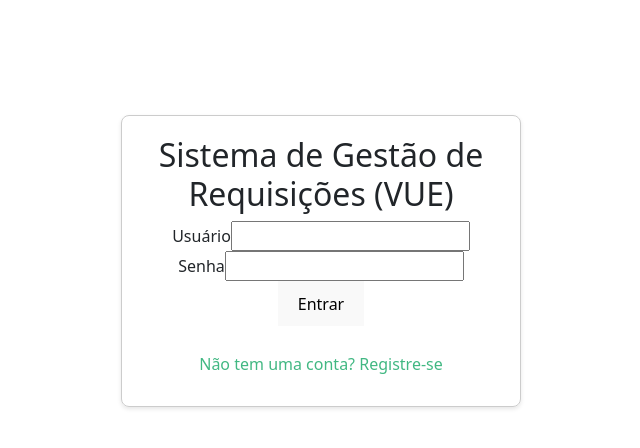
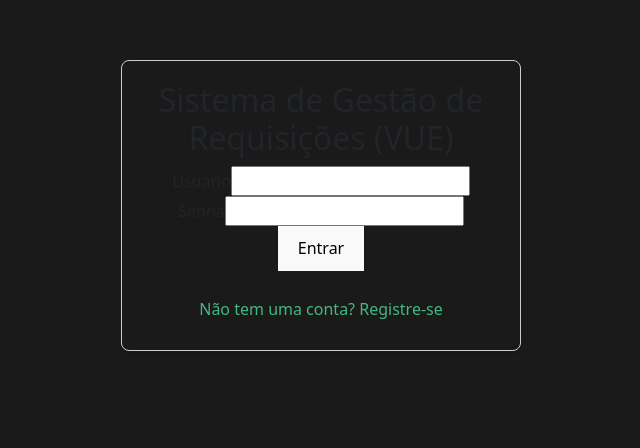
Before and after one commit to domingosvng/requisition-backend, a Vue app in the folder frontend-vue/: page / in a window 1280 px wide. Shown: the part 174-622 px from the top of the page, without its empty margins (319-959 px from the left). Built offline with nearby package versions, Linux system fonts and the light colour scheme.

Commit message:
Fix page background to dark theme for proper content visibility
Co-authored-by: domingosvng <139868649+domingosvng@users.noreply.github.com>

```diff
--- a/frontend-vue/src/App.vue
+++ b/frontend-vue/src/App.vue
@@ -47,10 +47,17 @@ export default {
 
 <style>
 /* App.vue Styles */
+#app {
+  background: #1a1a1a;
+  min-height: 100vh;
+}
 .main-content {
   padding-top: 70px !important;
+  background: #1a1a1a;
+  min-height: calc(100vh - 70px);
 }
 body {
   margin: 0;
+  background: #1a1a1a;
 }
 </style>
```
